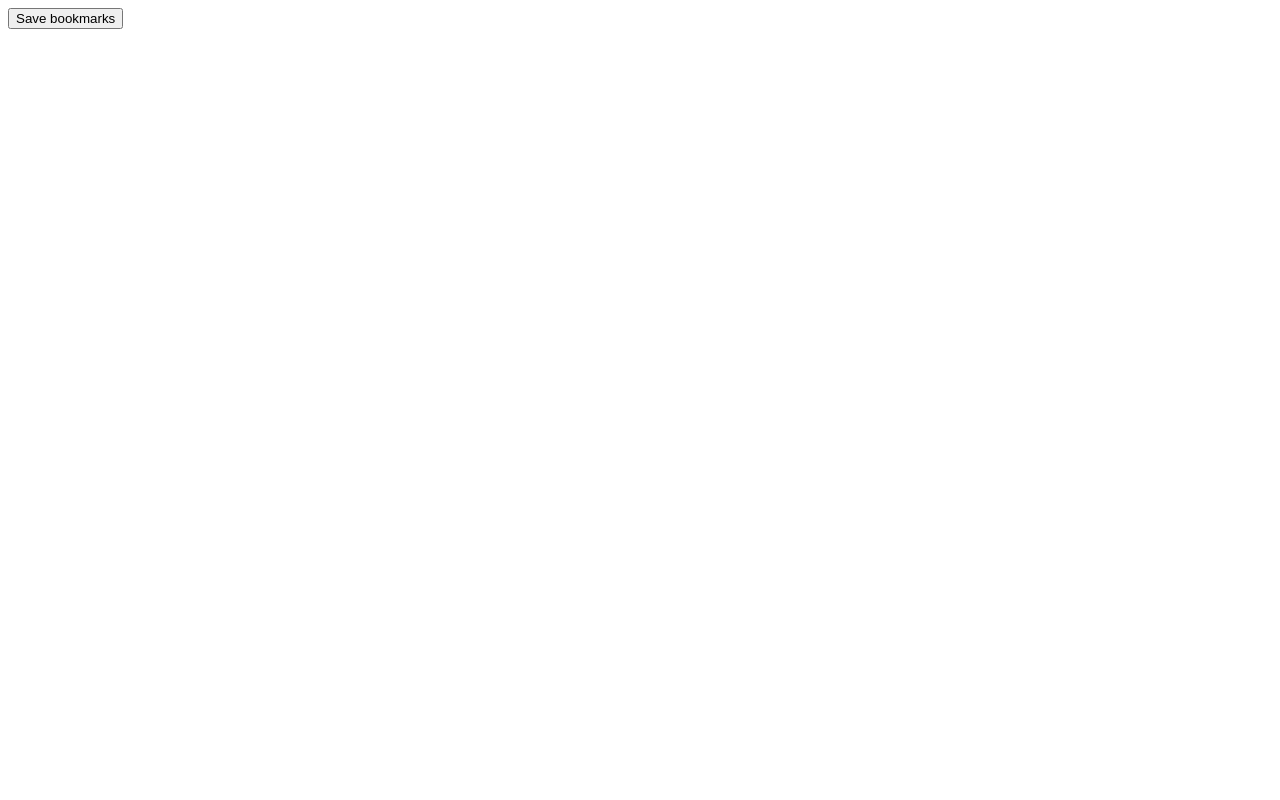
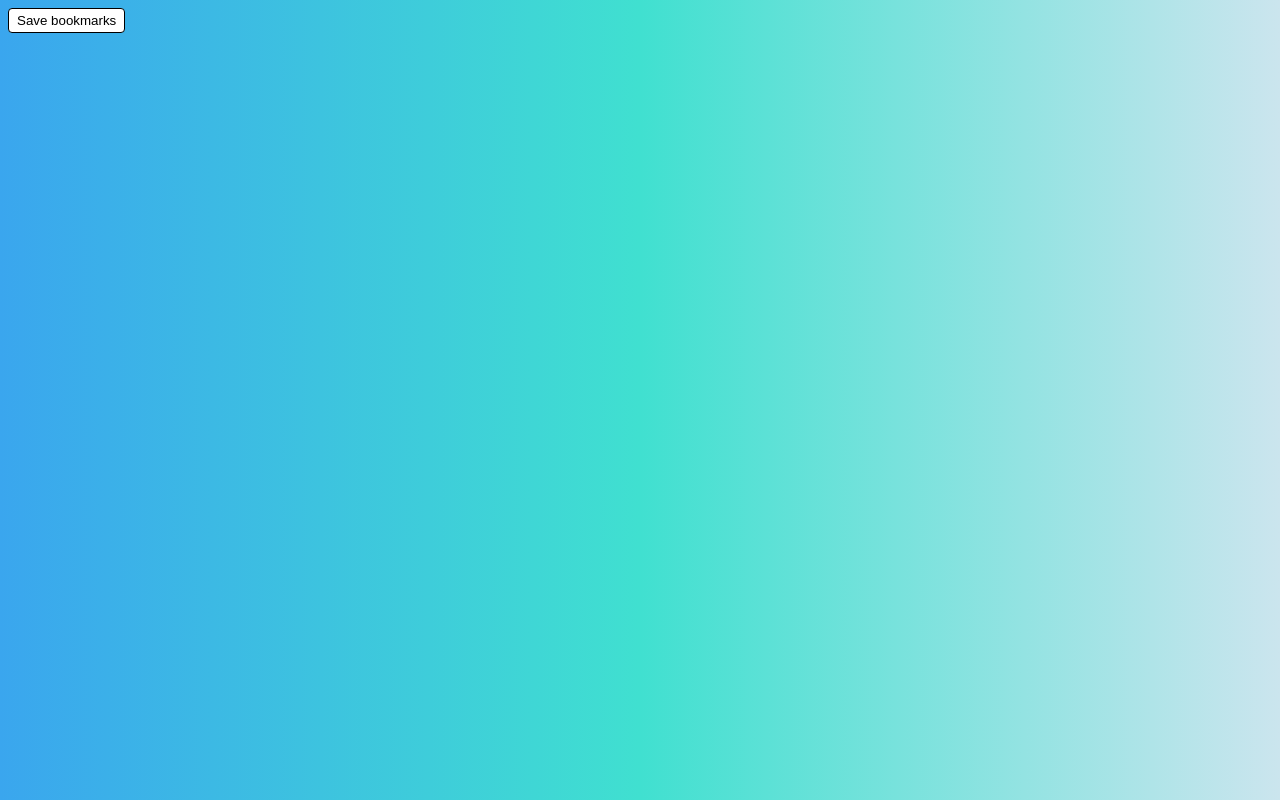
Before and after one commit to Raulif/chrome-bookmarks-extension, a browser extension: page index.html in a window 1280 px wide. Drawn offline with Linux system fonts and the light colour scheme.

Commit message:
Style popup

```diff
--- a/index.html
+++ b/index.html
@@ -3,8 +3,15 @@
     <meta http-equiv="Content-Security-Policy" content="script-src 'self' 'unsafe-eval' https://www.gstatic.com;">
 
   </head>
-  <body>
-    <button id="save-button">Save bookmarks</button>
+  <body style="background-image: linear-gradient(to right, #3aa6ee, turquoise, #cbe5ee);">
+    <button id="save-button" style="
+    background-color: white;
+    border-radius: 4px;
+    border-color: black;
+    border-style: solid;
+    border-width: 1px;
+    padding: 4px 8px;
+">Save bookmarks</button>
     <script type="module" src="./index.js"></script>
   </body>
 </html>
--- a/index.js
+++ b/index.js
@@ -45,7 +45,7 @@ export const getAndStoreBookmarks = async () => {
     const boorkmarks =  await getBookmarksFromBrowser();
     const response = await saveToDatabase(boorkmarks);
     console.log("Bookmarks saved to database:", response);
-    if (response.status === 200) {
+    if (response.ok) {
       const button = document.querySelector("button");
       button.innerText = "Success!";
     }
```
